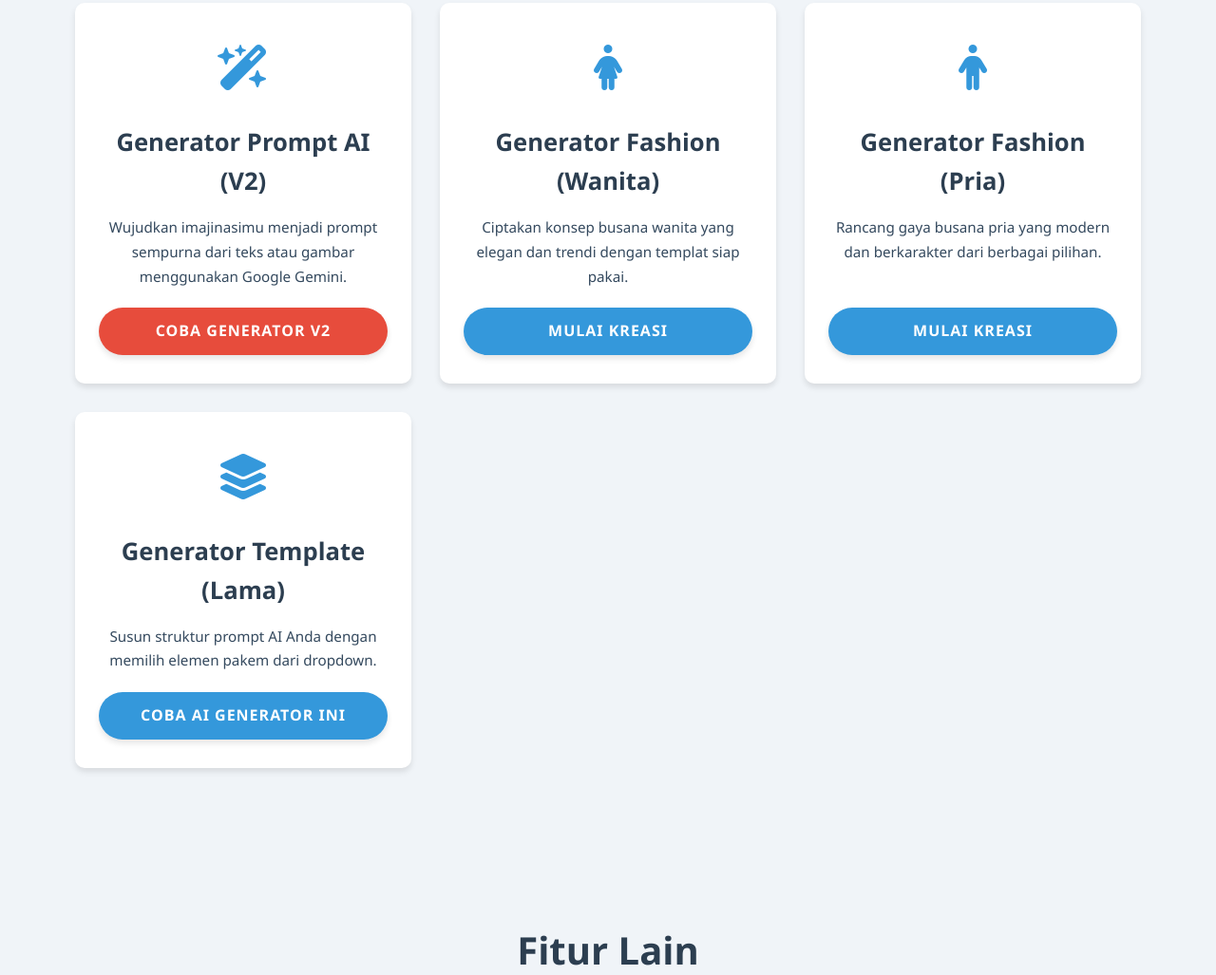
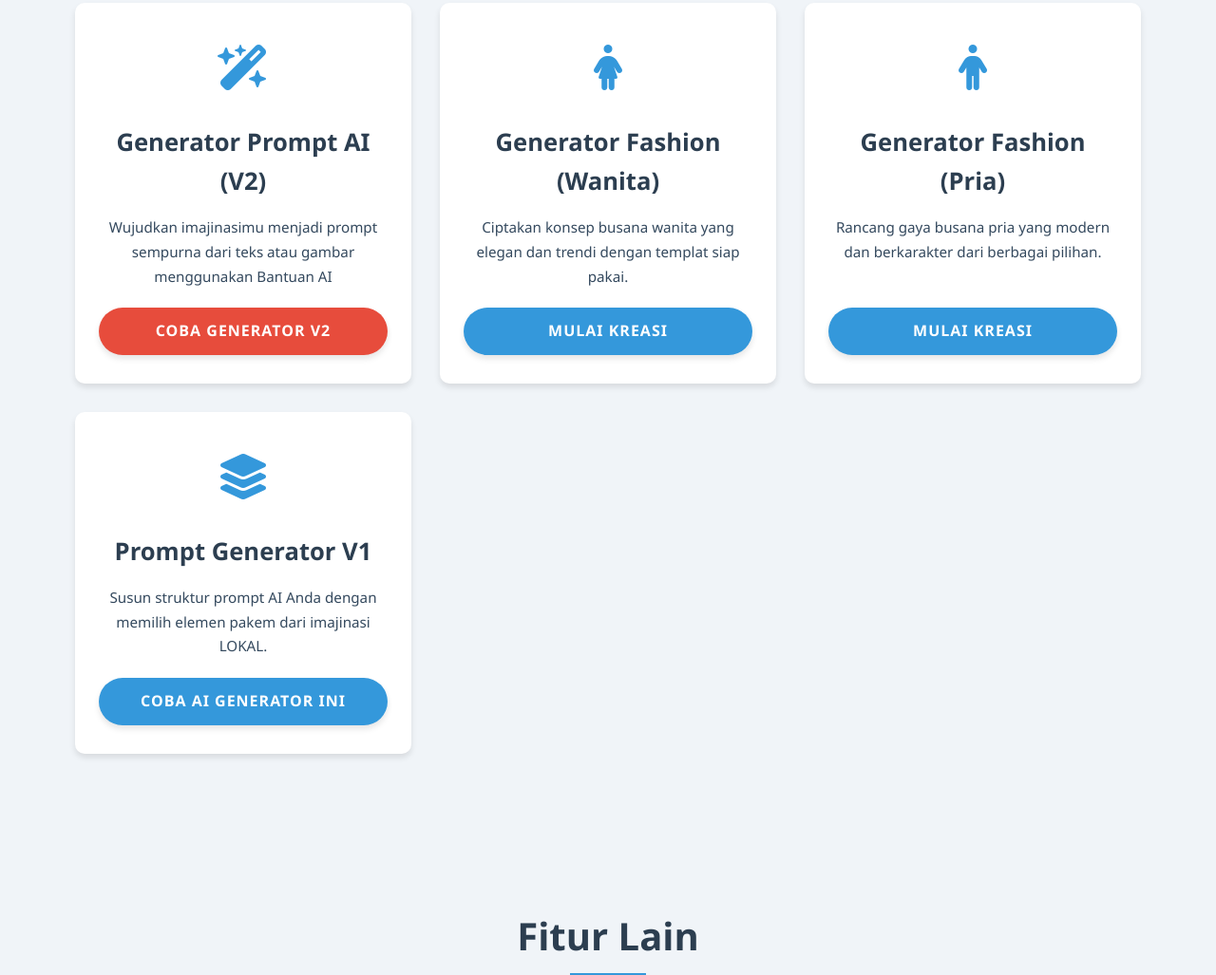
Before and after one commit to masmameh010/imajinasilokal1, a website: page index.html in a window 1280 px wide. Shown: the part 1054-2081 px from the top of the page at 95% size. Drawn offline with Linux system fonts and the light colour scheme.

Commit message:
Update index.html

```diff
--- a/index.html
+++ b/index.html
@@ -242,7 +242,7 @@
                 <div class="ai-tool-item">
                     <div class="tool-icon"><i class="fas fa-wand-magic-sparkles"></i></div>
                     <h3>Generator Prompt AI (V2)</h3>
-                    <p>Wujudkan imajinasimu menjadi prompt sempurna dari teks atau gambar menggunakan Google Gemini.</p>
+                    <p>Wujudkan imajinasimu menjadi prompt sempurna dari teks atau gambar menggunakan Bantuan AI</p>
                     <a href="prompt-generator-v2.html" class="btn btn-accent protected-link" data-target-page="prompt-generator-v2.html">Coba Generator V2</a>
                 </div>
                 <div class="ai-tool-item">
@@ -259,8 +259,8 @@
                 </div>
                 <div class="ai-tool-item">
                      <div class="tool-icon"><i class="fas fa-layer-group"></i></div>
-                    <h3>Generator Template (Lama)</h3>
-                    <p>Susun struktur prompt AI Anda dengan memilih elemen pakem dari dropdown.</p>
+                    <h3>Prompt Generator V1</h3>
+                    <p>Susun struktur prompt AI Anda dengan memilih elemen pakem dari imajinasi LOKAL.</p>
                     <a href="ai-prompt-generator-template.html" class="btn protected-link" data-target-page="ai-prompt-generator-template.html">Coba AI Generator Ini</a>
                 </div>
             </div>
```
